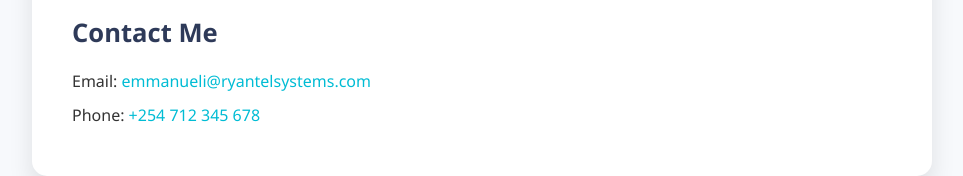
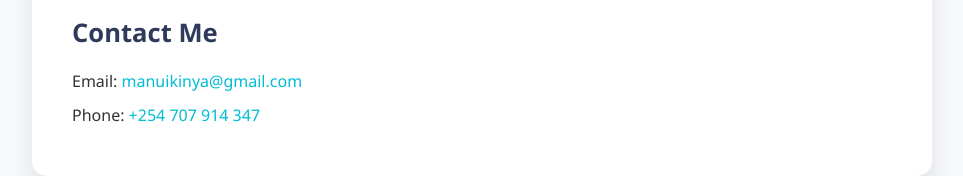
Before and after one commit to emmanuelikinya/portfolio, a plain HTML site: page index.html in a window 1280 px wide. Shown: the part 1139-1315 px from the top of the page, without its empty margins (158-1121 px from the left). Drawn offline with Linux system fonts and the light colour scheme.

Commit message:
Update index.html

```diff
--- a/index.html
+++ b/index.html
@@ -171,8 +171,8 @@
 
     <div class="section contact">
       <h3>Contact Me</h3>
-      <p>Email: <a href="mailto:emmanueli@ryantelsystems.com">emmanueli@ryantelsystems.com</a></p>
-      <p>Phone: <a href="tel:+254712345678">+254 712 345 678</a></p>
+      <p>Email: <a href="mailto:manuikinya@gmail.com">manuikinya@gmail.com</a></p>
+      <p>Phone: <a href="tel:+254712345678">+254 707 914 347</a></p>
     </div>
   </div>
 </body>
```
